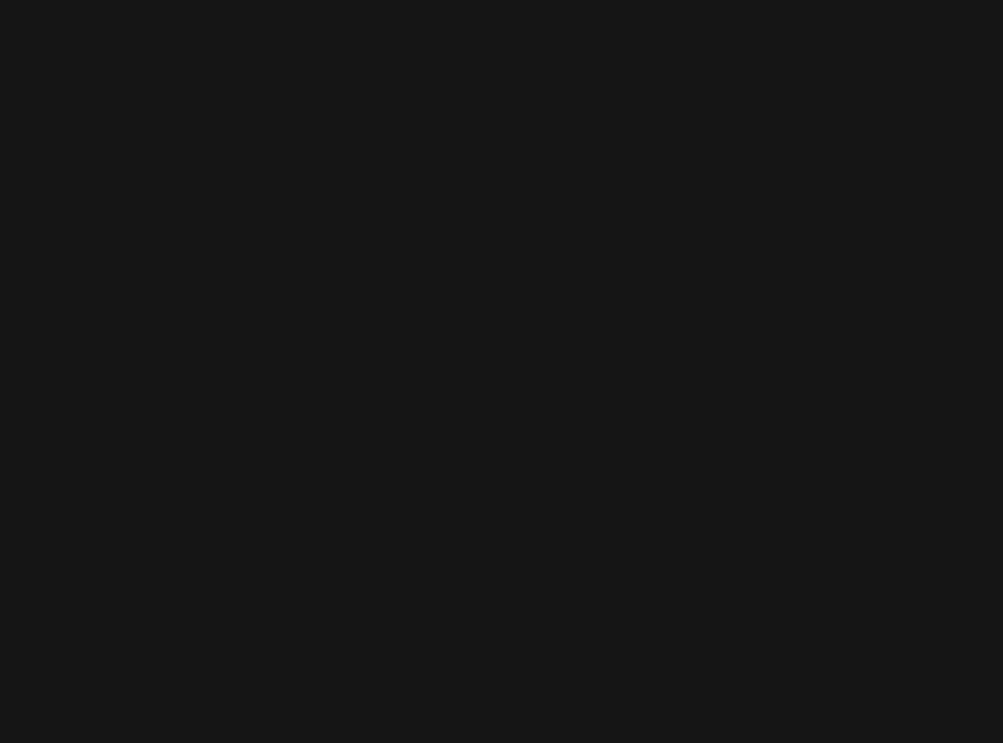
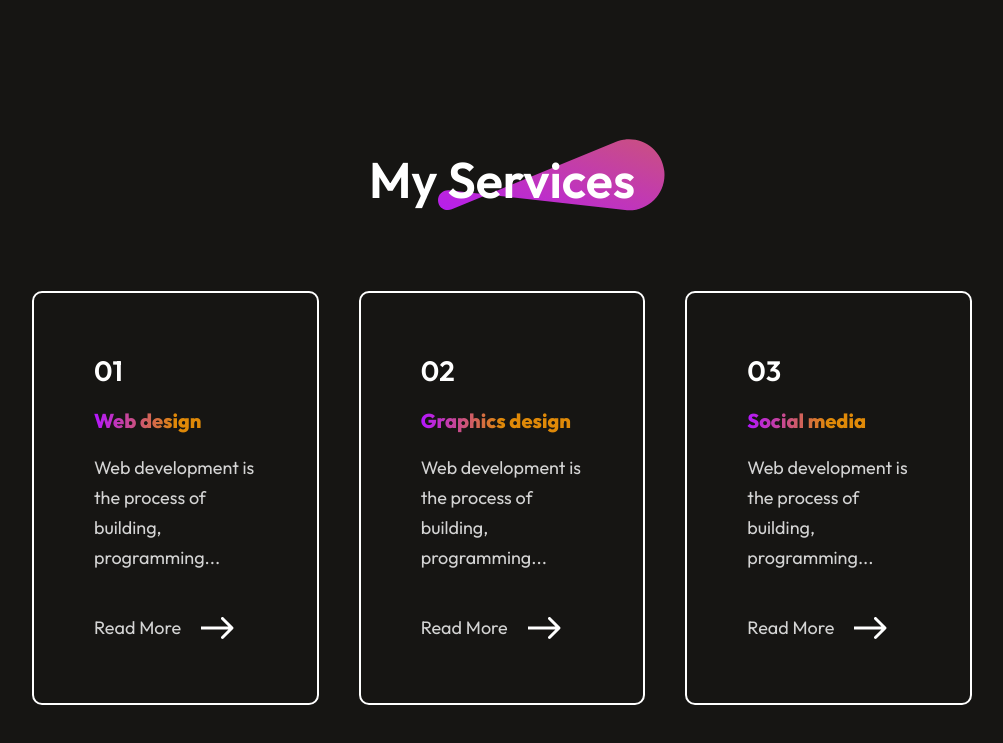
Before and after one commit to Kelv11/My-portfolio, a React (Vite) app: page / in a window 1280 px wide. Shown: the part 2200-2943 px from the top of the page, without its empty margins (138-1141 px from the left). Before the commit the page ends 2268 px from the top, so only its background shows below. Built offline with nearby package versions, Linux system fonts and the light colour scheme; a web font is replaced by a local one.

Commit message:
My services section

```diff
--- a/src/App.jsx
+++ b/src/App.jsx
@@ -2,6 +2,7 @@
 import Navbar from "./components/Navbar/navbar";
 import Hero from "./components/Hero/Hero";
 import About from "./components/About/About";
+import Services from "./components/services/services";
 
 const App = () => {
   return (
@@ -9,6 +10,7 @@
       <Navbar />
       <Hero />
       <About />
+      <Services />
     </div>
   );
 };
--- /dev/null
+++ b/src/components/Services/Services.css
@@ -0,0 +1,70 @@
+.services {
+  display: flex;
+  flex-direction: column;
+  align-items: center;
+  justify-content: center;
+  gap: 80px;
+  margin: 80px 170px;
+}
+.services-title {
+  position: relative;
+}
+.services-title h1 {
+  padding: 0px 30px;
+  font-size: 50px;
+  font-weight: 600;
+}
+.services-title img {
+  position: absolute;
+  bottom: 0;
+  right: 0;
+  z-index: -1;
+}
+.services-format {
+  display: flex;
+  flex-direction: column;
+  justify-content: center;
+  gap: 20px;
+  padding: 60px;
+  border-radius: 10px;
+  border: 2px solid white;
+  transition: 0.4s;
+  cursor: pointer;
+}
+.services-container {
+  display: grid;
+  grid-template-columns: 1fr 1fr 1fr;
+  gap: 40px;
+  margin-bottom: 80px;
+}
+.services-format h3 {
+  font-size: 28px;
+  font-weight: 600;
+}
+.services-format h2 {
+  font-size: 20px;
+  font-weight: 800;
+  background: linear-gradient(270deg, #df8908 50%, #b415ff 100%);
+  background-clip: text;
+  -webkit-background-clip: text;
+  -webkit-text-fill-color: transparent;
+}
+.services-format p {
+  color: #d4d4d4;
+  font-size: 18px;
+  line-height: 30px;
+  max-width: 300px;
+}
+.services-readmore {
+  display: flex;
+  gap: 20px;
+  align-items: center;
+  margin-top: 20px;
+}
+
+.services-format:hover {
+  border: 2px solid #ff00ff;
+  background-image: linear-gradient(45deg, #3f0028, #582300);
+  transform: scale(1.05);
+  transition: 0.4s;
+}
--- /dev/null
+++ b/src/components/Services/Services.jsx
@@ -0,0 +1,32 @@
+import React from "react";
+import "./Services.css";
+import theme_pattern from "../../assets/theme_pattern.svg";
+import Services_Data from "../../assets/services_data";
+import arrow_icon from "../../assets/arrow_icon.svg";
+const Services = () => {
+  return (
+    <div className="services">
+      <div className="services-title">
+        <h1>My Services</h1>
+        <img src={theme_pattern} alt="" />
+      </div>
+      <div className="services-container">
+        {Services_Data.map((service, index) => {
+          return (
+            <div key={index} className="services-format">
+              <h3>{service.s_no}</h3>
+              <h2>{service.s_name}</h2>
+              <p>{service.s_desc}</p>
+              <div className="services-readmore">
+                <p>Read More</p>
+                <img src={arrow_icon} alt="" />
+              </div>
+            </div>
+          );
+        })}
+      </div>
+    </div>
+  );
+};
+
+export default Services;
```
